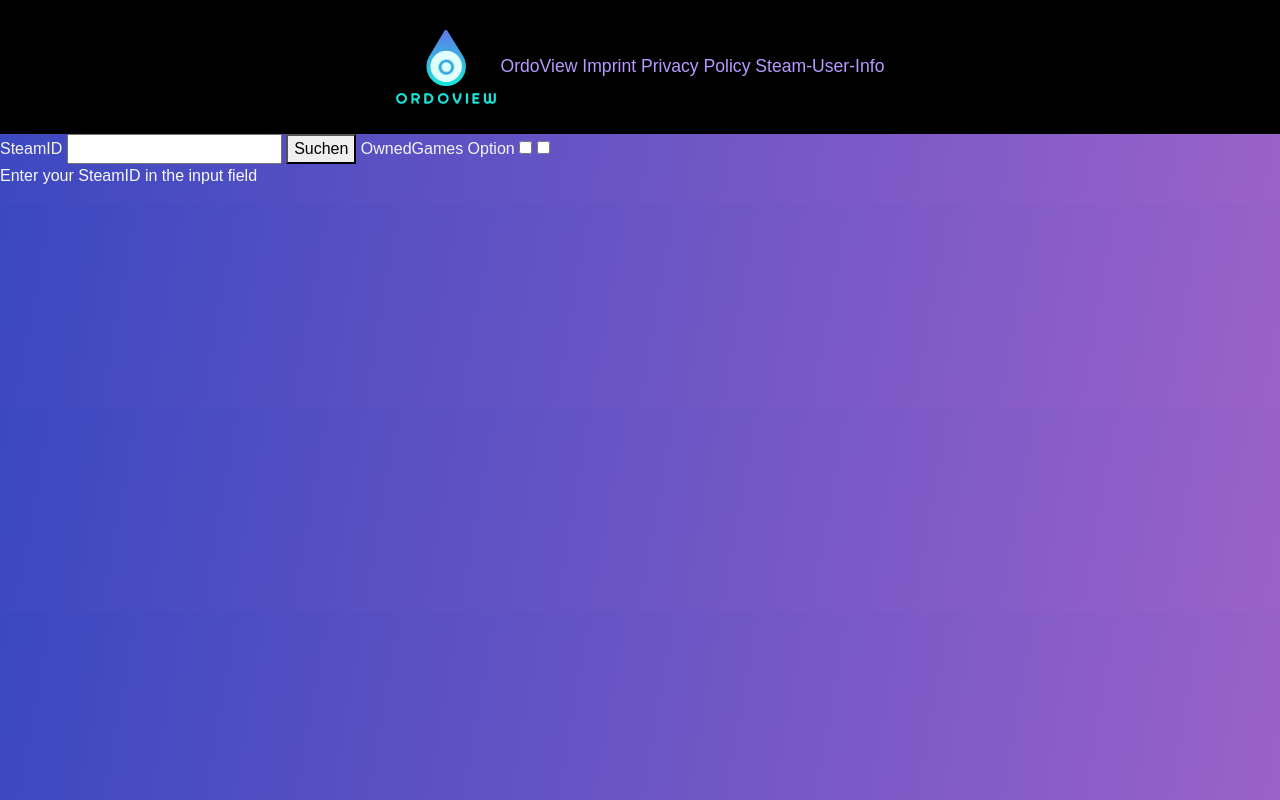
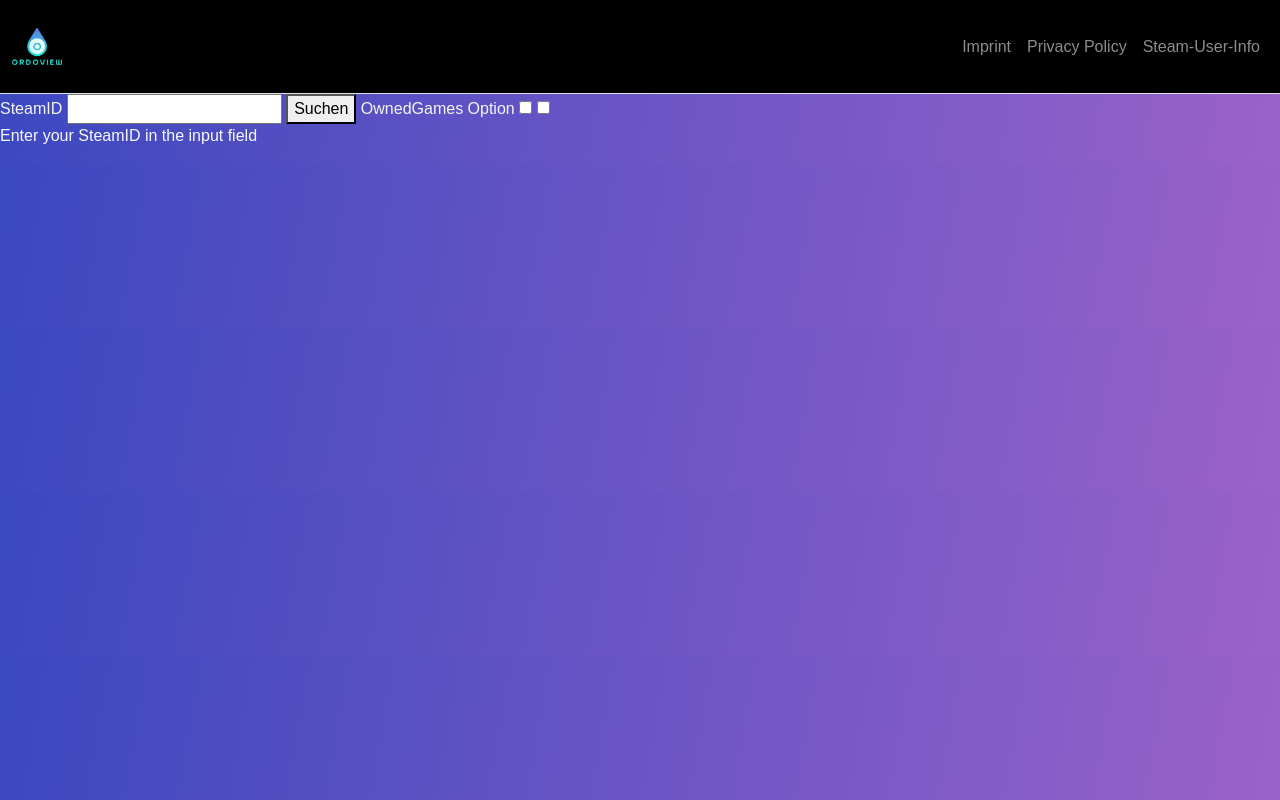
Before and after one commit to Chris42221/OrdoView, a SvelteKit app: page /Steam-User-Info in a window 1280 px wide. Built offline with nearby package versions, Linux system fonts and the light colour scheme.

Commit message:
bootstrap 3

```diff
--- a/src/app.css
+++ b/src/app.css
@@ -20,16 +20,6 @@ h2 {
     margin-top: 20px;
     font-size: 1.8rem;
     text-shadow: 0 0 8px rgba(208, 193, 255, 0.4);
-}
-
-nav {
-    background-color: #000000;
-    font-size: 1.1rem;
-    line-height: 1.6;
-    margin: 0;              /* kein Abstand oben */
-    width: 100%;            /* volle Breite */
-    text-align: center;
-    padding: 15px 0;        /* Platz oben/unten */
 }
 
 a {
@@ -78,3 +68,7 @@ td:first-child {
     text-align: left;
     padding: 15px 0;        /* Platz oben/unten */
 }
+
+.ad {
+    background-color: #000000;
+}
--- a/src/routes/+layout.svelte
+++ b/src/routes/+layout.svelte
@@ -8,12 +8,37 @@
 	<link rel="icon" href={favicon} />
 </svelte:head>
 
-<nav>
-	<img src="{favicon}" alt="logo" width="100" id="logo">
-	<a href="/">OrdoView</a>
-	<a href="/imprint">Imprint</a>
-	<a href="/privacy-policy">Privacy Policy</a>
-	<a href="/Steam-User-Info">Steam-User-Info</a>
+<nav class="navbar navbar-expand-lg navbar-dark ad border-bottom border-body ad">
+  <div class="container-fluid">
+
+    <!-- Logo -->
+    <a class="navbar-brand d-flex align-items-center" href="/">
+      <img src="{favicon}" alt="logo" width="50" id="logo" class="me-2">
+
+    </a>
+
+    <!-- Toggle Button for Mobile -->
+    <button class="navbar-toggler" type="button" data-bs-toggle="collapse" data-bs-target="#navbarNav"
+      aria-controls="navbarNav" aria-expanded="false" aria-label="Toggle navigation">
+      <span class="navbar-toggler-icon"></span>
+    </button>
+
+    <!-- Collapsible Links -->
+    <div class="collapse navbar-collapse" id="navbarNav">
+      <ul class="navbar-nav ms-auto">
+        <li class="nav-item">
+          <a class="nav-link" href="/imprint">Imprint</a>
+        </li>
+        <li class="nav-item">
+          <a class="nav-link" href="/privacy-policy">Privacy Policy</a>
+        </li>
+        <li class="nav-item">
+          <a class="nav-link" href="/Steam-User-Info">Steam-User-Info</a>
+        </li>
+      </ul>
+    </div>
+
+  </div>
 </nav>
 
 {@render children?.()}
--- a/src/routes/Steam-User-Info/+page.svelte
+++ b/src/routes/Steam-User-Info/+page.svelte
@@ -68,7 +68,7 @@ Der Ihanlt in den ifs kann geändert werden
             <h5 class="card-title">Friends List</h5>
             <div class="list-group">
               {#each form?.User1DataJson?.friendsdata as friend (friend.response.players[0].steamid)}
-                <a href="{friend.response.players[0].profileurl}" class="list-group-item list-group-item-action bg-dark text-light">
+                <a href="{friend.response.players[0].profileurl}" class="list-group-item list-group-item-action bg-dark text-light" target="_blank">
                   <div class="d-flex justify-content-between align-items-center">
                     <img src="{friend.response.players[0].avatarmedium}" alt="Profile Picture" class="img-fluid rounded-circle" style="width: 40px; height: 40px;">
                     <div class="ms-3">
```
